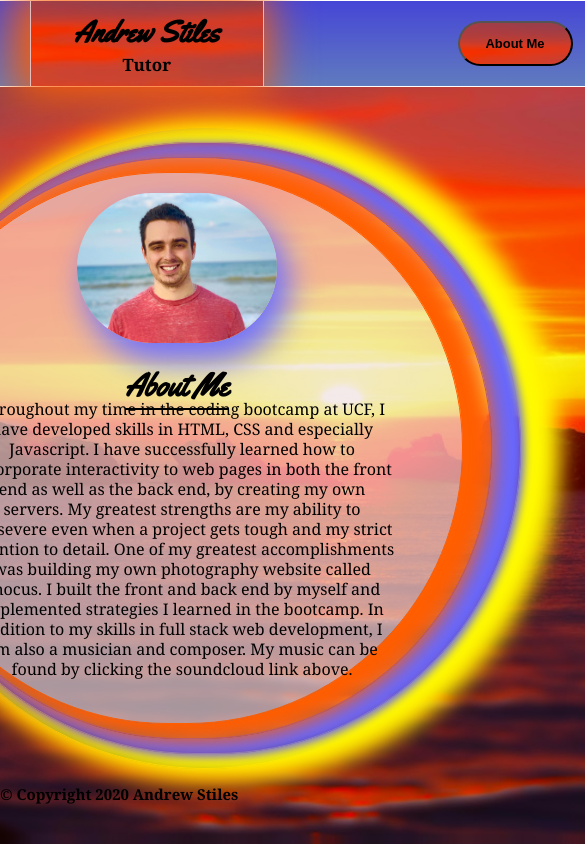
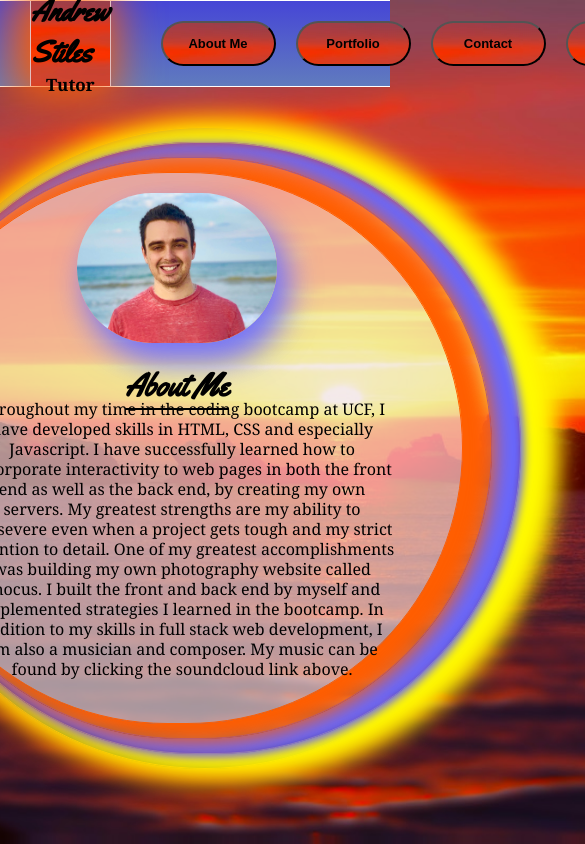
Before and after one commit to andrew129/andrew129.github.io, a website: page index.html in a window 390 px wide. Shown: the top 844 px of the page, 585 px wide, since content can reach past the window. Drawn offline with nearby package versions, Linux system fonts and the light colour scheme.

Commit message:
adding responsiveness

```diff
--- a/assets/style.css
+++ b/assets/style.css
@@ -1,10 +1,9 @@
 .header {
 	display: flex;
-	width: 1410px;
+	width: 100vw;
 	background-image: linear-gradient(rgb(70, 70, 214), rgb(96, 123, 190));
 	flex-direction: row;
 	height: 85px;
-	padding-left: 30px;
 	justify-content: space-between;
 	align-items: center;
 	border-bottom: solid white 1px;
@@ -20,7 +19,7 @@
 	align-items: center;
 	text-decoration: none;
 	outline: none;
-	margin-right: 45px;
+	margin-right: 35px;
 }
 
 li a button {
@@ -69,6 +68,7 @@ li a button:hover {
 	width: 15%;
 	border-left: solid rgb(226, 190, 190) 1px;
 	border-right: solid rgb(226, 190, 190) 1px;
+	margin-left: 30px;
 	padding-left: 10px;
 	padding-right: 10px;
 	box-shadow: -6px 1px 45px 10px rgba(255, 94, 1, 1);
--- a/index.html
+++ b/index.html
@@ -55,9 +55,6 @@
             </div>
         </div>
     </div>
-    <footer>
-        <p id='copyright'>© Copyright 2020 Andrew Stiles</p>
-    </footer>
     <script>
         let positionArr = ['Full Stack Web Developer', 'Tutor', 'Music Producer'];
         let imageArr = ['assets/images/image1.jpeg', 'assets/images/andrew-cafe.jpg']
```
